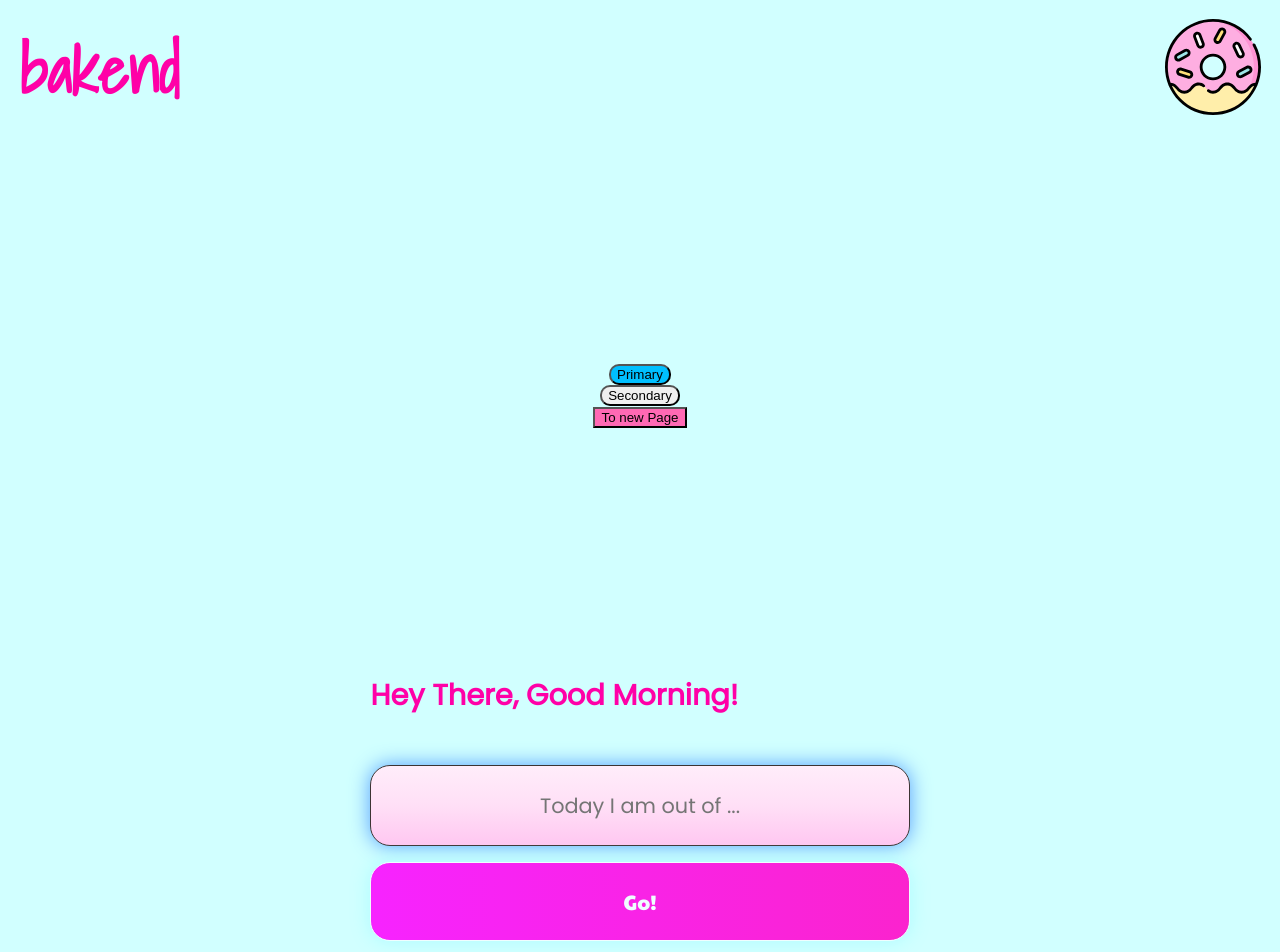
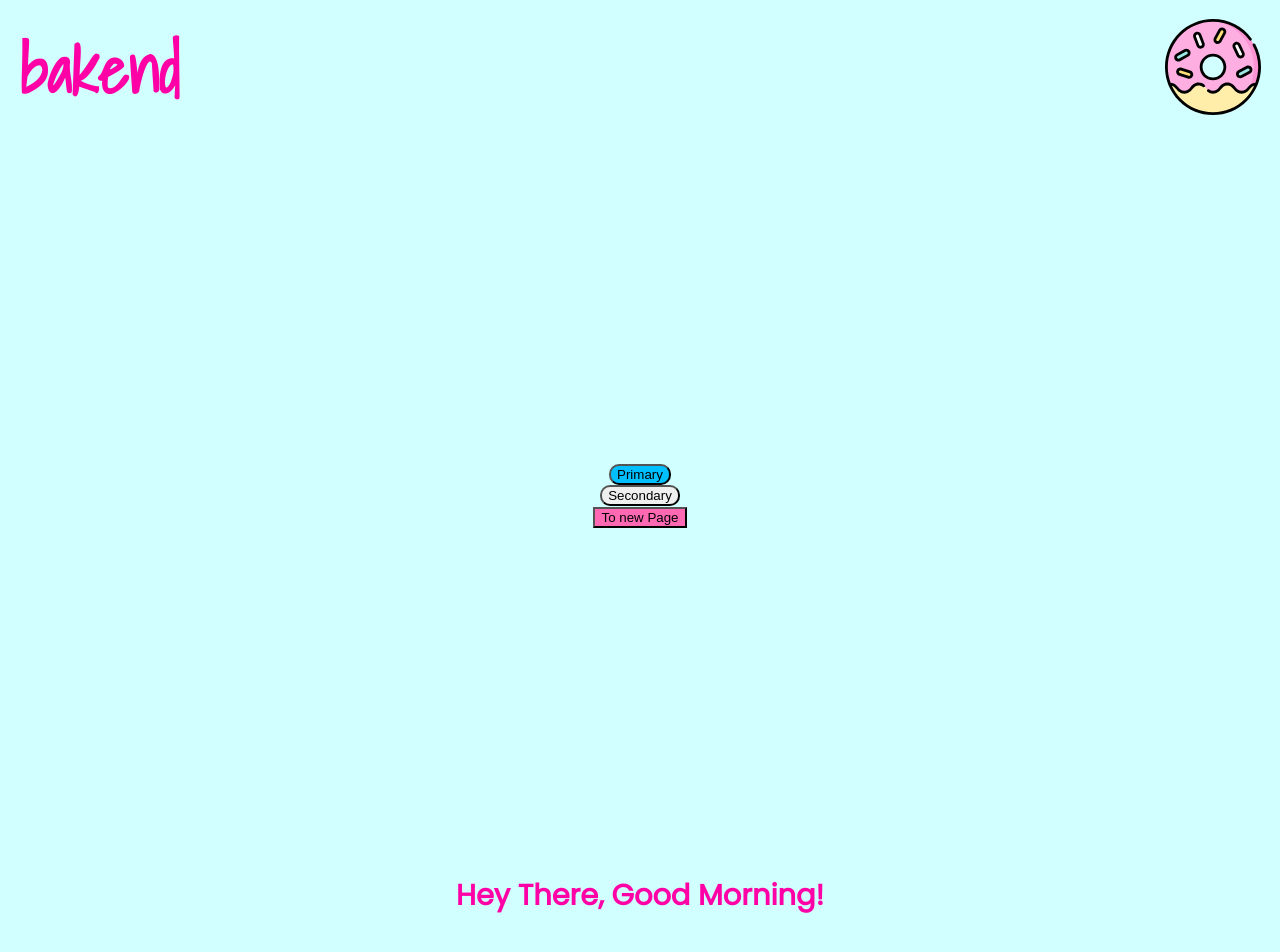
Before and after one commit to SilviaBarcellini/bakend, a Next.js app: page / in a window 1280 px wide. Shown: the top 952 px of the page. Built offline with nearby package versions, Linux system fonts and the light colour scheme.

Commit message:
🗑 solve merge conflict in index.tsx

```diff
--- a/pages/index.tsx
+++ b/pages/index.tsx
@@ -26,8 +26,6 @@ export default function Home() {
           </main>
           <div>
             <Greetings />
-            <Input placeholder="Today I am out of ..." />
-            <Btn label="Go!" />
           </div>
         </div>
         <footer className={styles.footer}>
```
